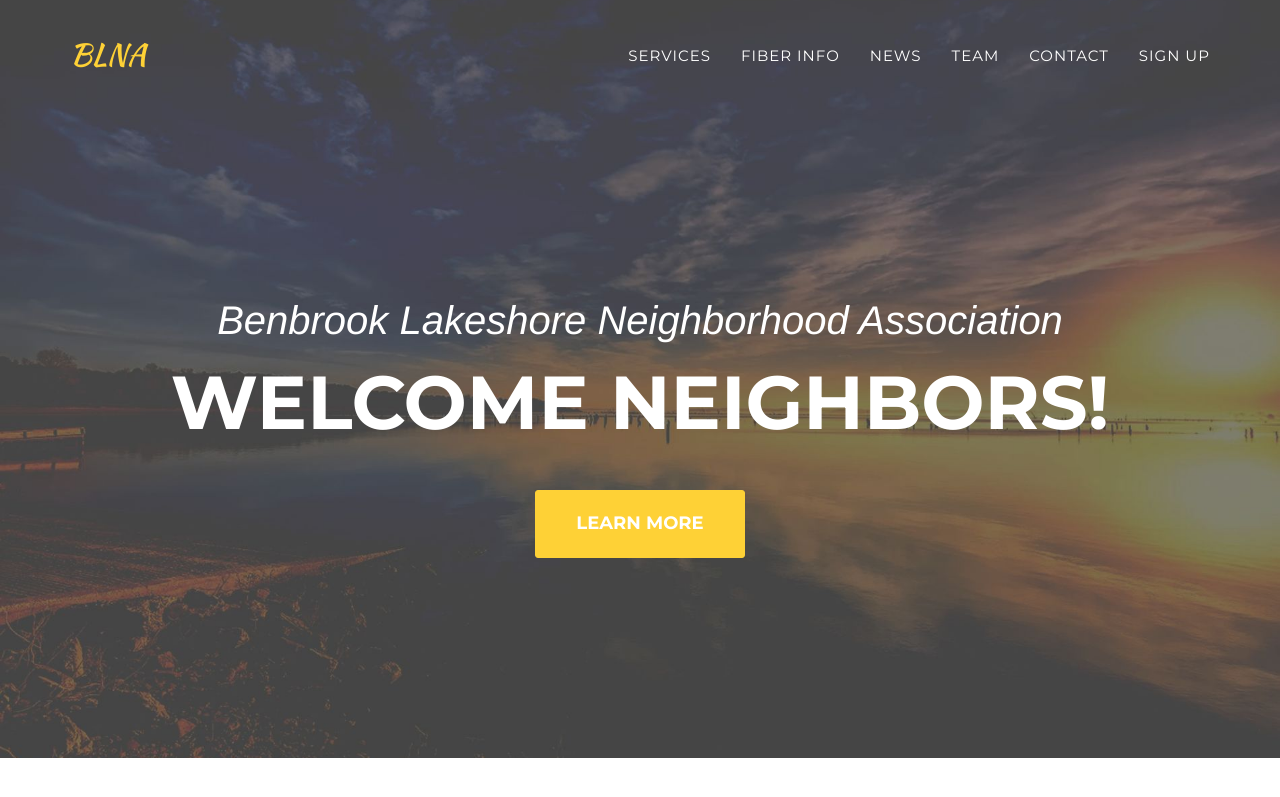
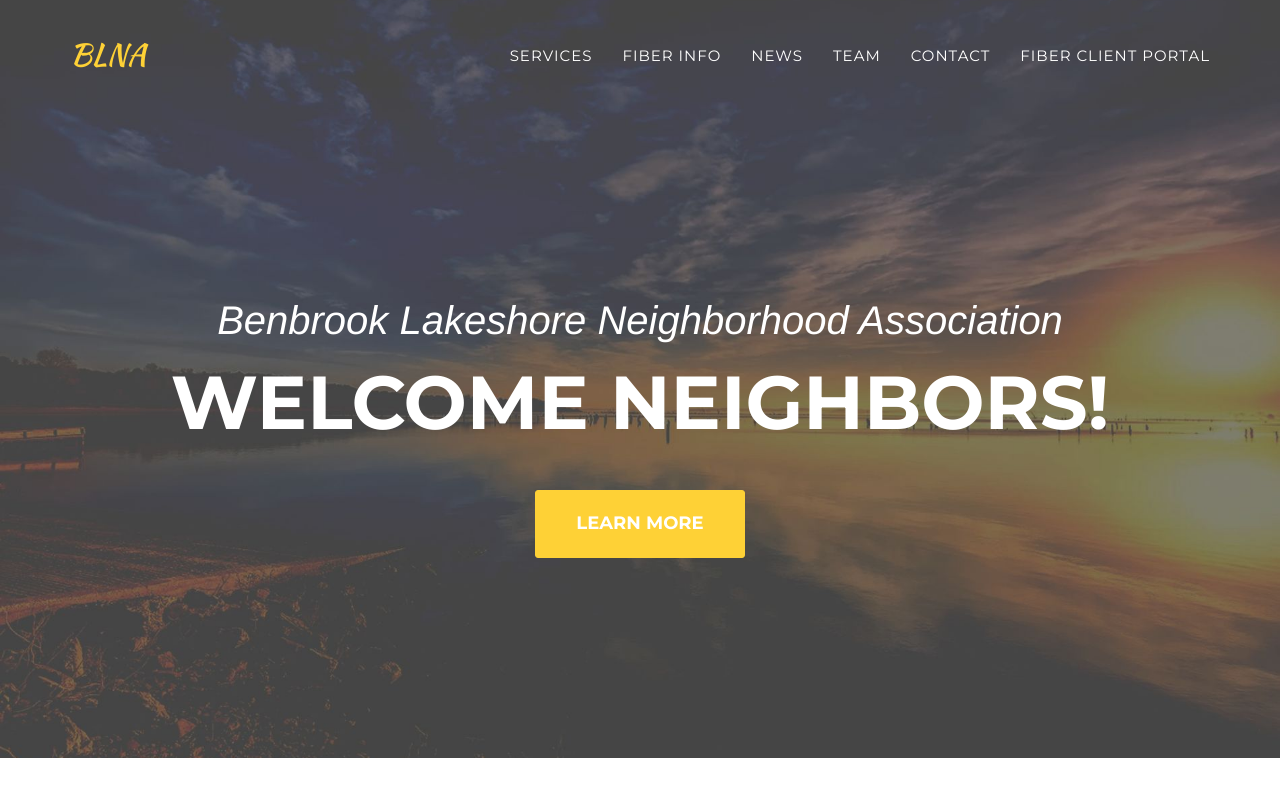
Before and after one commit to benbrooklakeshore/benbrooklakeshore.github.io, a Jekyll site: the page built from 2023-03-27-blna-wifi-project.markdown, in a window 1280 px wide and 900 px high. Shown: the top 797 px of the window. Built offline with Jekyll 4.4.1, drawn with Linux system fonts in a browser that asks for light colours; some web fonts are replaced; comment, search, counter and statistics services are not loaded.

Commit message:
Update header.html to use Fiber Client Portal link

```diff
--- a/_includes/header.html
+++ b/_includes/header.html
@@ -35,7 +35,7 @@
                     </li>
                     <!-- Add a link to an external page -->
                     <li>
-                        <a href="https://fiber.benbrooklakeshore.org/signup/">Sign Up</a>
+                        <a href="https://fiber.benbrooklakeshore.org/">Fiber Client Portal</a>
                     </li>
                 </ul>
             </div>
```
